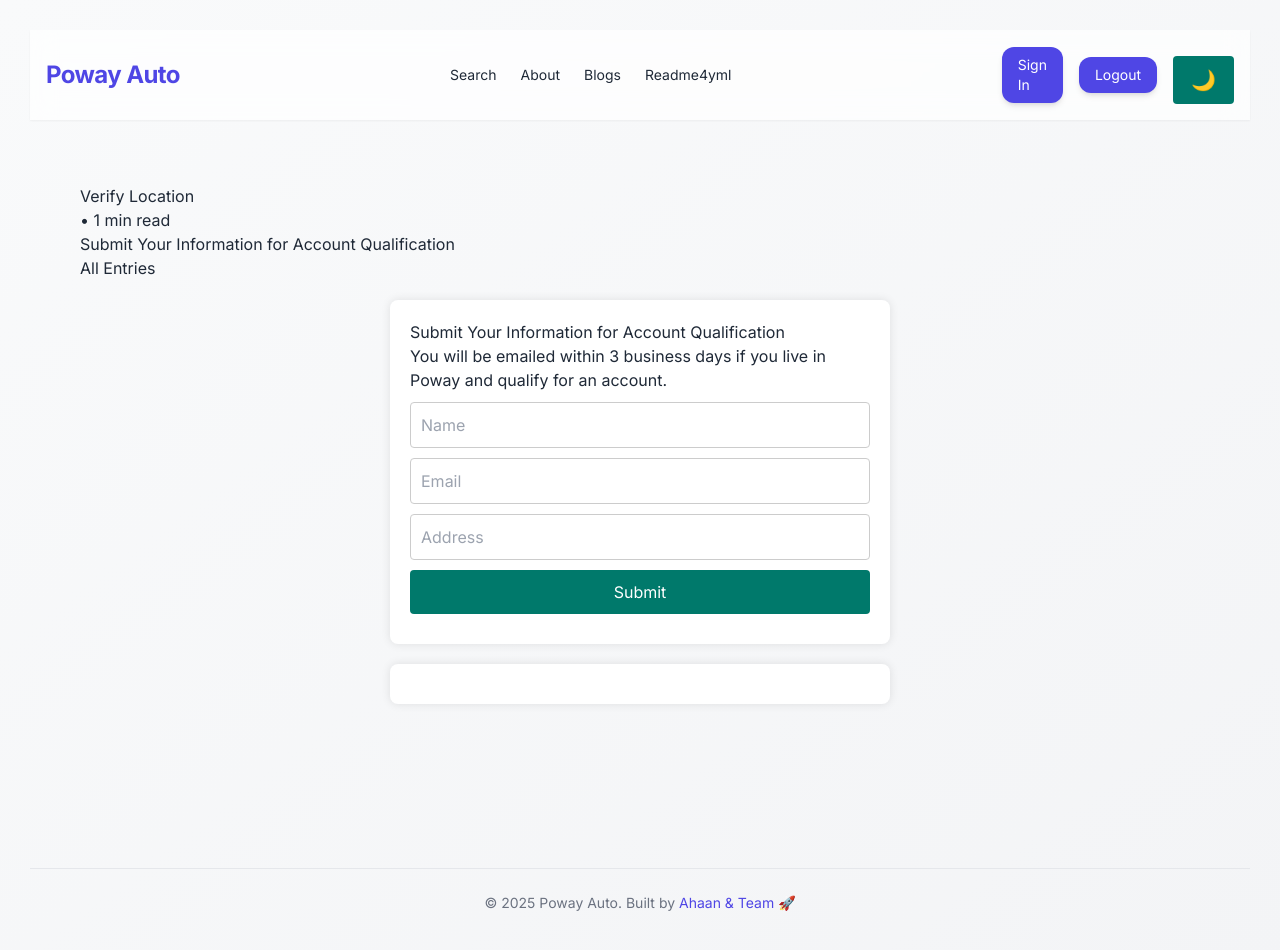
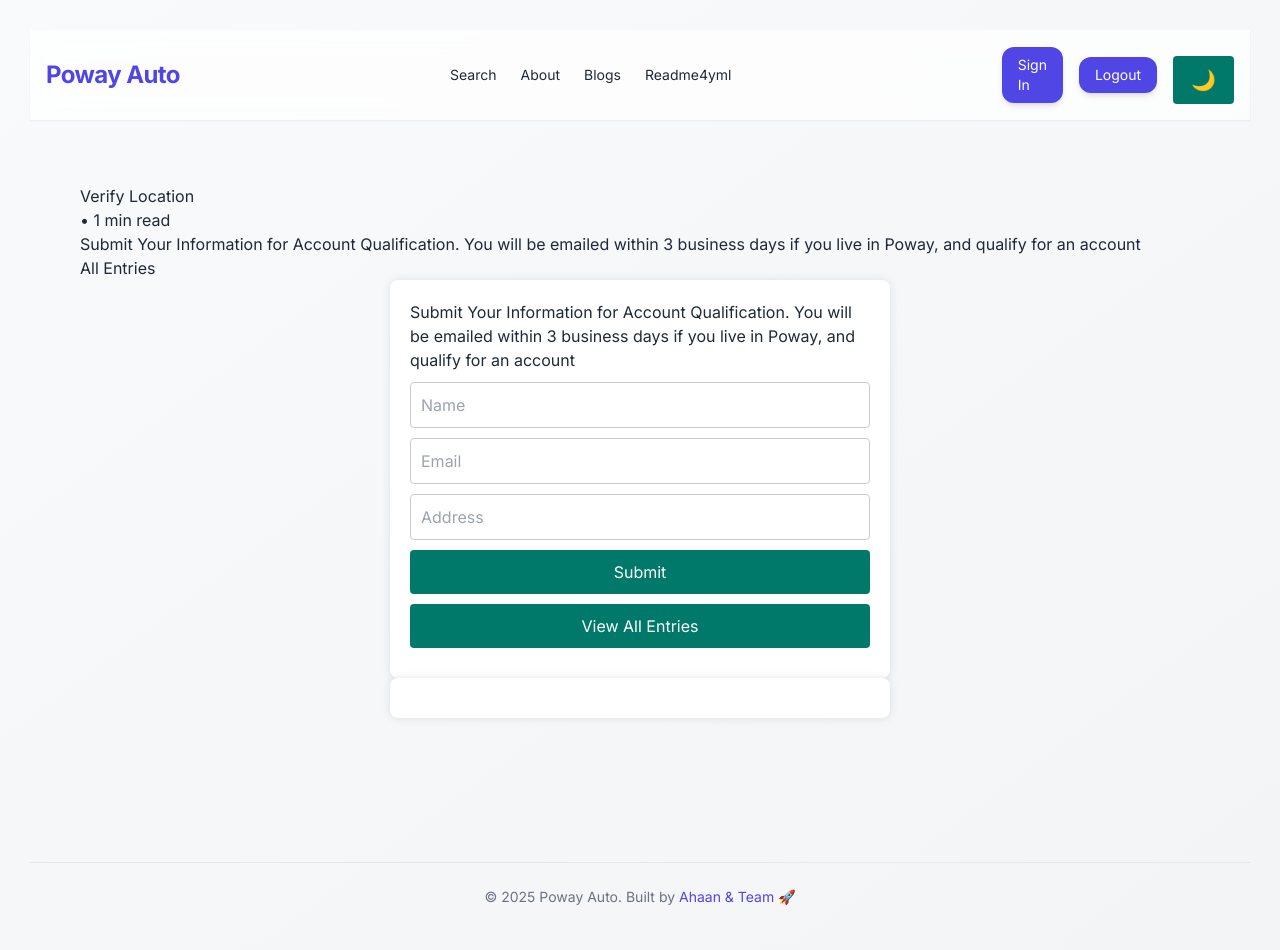
Before and after one commit to Ahaanv19/Poway_Auto_Frontend, a Jekyll site: the page built from navigation/verify.html, in a window 1280 px wide and 967 px high. Shown: the top 950 px of the window. Built offline with Jekyll 4.4.1, drawn with Linux system fonts in a browser that asks for light colours; nearby versions of some CDN libraries; some of the changed lines change nothing that is shown.

Commit message:
Fixed fethcing

```diff
--- a/navigation/verify.html
+++ b/navigation/verify.html
@@ -23,7 +23,7 @@
       border-radius: 8px;
       box-shadow: 0 0 10px rgba(0,0,0,0.1);
       max-width: 500px;
-      margin: 20px auto;
+      margin: auto;
     }
 
     input, button {
@@ -62,17 +62,15 @@
 </head>
 <body>
 
-  <!-- Entry Submission Form -->
   <form id="entryForm">
-    <h2>Submit Your Information for Account Qualification</h2>
-    <p>You will be emailed within 3 business days if you live in Poway and qualify for an account.</p>
+    <h2>Submit Your Information for Account Qualification. You will be emailed within 3 business days if you live in Poway, and qualify for an account</h2>
 
     <input type="text" id="name" placeholder="Name" required>
     <input type="email" id="email" placeholder="Email" required>
     <input type="text" id="address" placeholder="Address" required>
 
     <button type="submit">Submit</button>
-    <button type="button" id="viewEntries" style="display: none;">View All Entries</button>
+    <button type="button" id="viewEntries">View All Entries</button>
 
     <div id="message"></div>
   </form>
@@ -80,49 +78,34 @@
   <div class="entries-container" id="entries"></div>
 
   <script type="module">
-    const API_BASE = 'https://autonomous.opencodingsociety.com/api';
-    const entryForm = document.getElementById('entryForm');
+    const API_BASE = 'https://autonomous.opencodingsociety.com//api';
+
+    const fetchOptions = {
+      method: 'GET',
+      mode: 'cors',
+      cache: 'default',
+      credentials: 'include',
+      headers: {
+        'Content-Type': 'application/json'
+      }
+    };
+
+    const form = document.getElementById('entryForm');
+    const entries = document.getElementById('entries');
     const viewEntriesBtn = document.getElementById('viewEntries');
-    const entries = document.getElementById('entries');
     const message = document.getElementById('message');
 
-    let currentUser = null;
+    // Submit form
+    form.addEventListener('submit', async (e) => {
+      e.preventDefault();
 
-    // Get current logged-in user
-    async function fetchUser() {
-      const res = await fetch(`${API_BASE}/me`, {
-        credentials: 'include'
-      });
-      if (res.ok) {
-        const data = await res.json();
-        currentUser = data.user;
-        setupForm();
-      } else {
-        message.textContent = 'Unable to load user session.';
-      }
-    }
-
-    // Setup form based on user role
-    function setupForm() {
-      document.getElementById('email').value = currentUser.email;
-      if (currentUser.role.toLowerCase() === 'user') {
-        document.getElementById('email').readOnly = true;
-      } else if (currentUser.role.toLowerCase() === 'admin') {
-        viewEntriesBtn.style.display = 'block';
-      }
-    }
-
-    // Submit form
-    entryForm.addEventListener('submit', async (e) => {
-      e.preventDefault();
       const name = document.getElementById('name').value;
       const email = document.getElementById('email').value;
       const address = document.getElementById('address').value;
 
       const res = await fetch(`${API_BASE}/entries`, {
+        ...fetchOptions,
         method: 'POST',
-        credentials: 'include',
-        headers: { 'Content-Type': 'application/json' },
         body: JSON.stringify({ name, email, address })
       });
 
@@ -131,21 +114,18 @@
         message.textContent = data.error || 'Failed to submit entry.';
       } else {
         message.textContent = 'Entry submitted successfully!';
-        e.target.reset();
-        document.getElementById('email').value = currentUser.email;
+        form.reset();
       }
     });
 
-    // Admin: View all entries
+    // Public View
     viewEntriesBtn.addEventListener('click', async () => {
       entries.innerHTML = '';
       message.textContent = '';
 
-      const res = await fetch(`${API_BASE}/entries`, {
-        credentials: 'include'
-      });
+      const res = await fetch(`${API_BASE}/entries`, fetchOptions);
+      const data = await res.json();
 
-      const data = await res.json();
       if (!res.ok) {
         message.textContent = data.error || 'Unable to fetch entries.';
         return;
@@ -164,9 +144,6 @@
         entries.appendChild(div);
       });
     });
-
-    // Initial call
-    fetchUser();
   </script>
 </body>
 </html>
```
